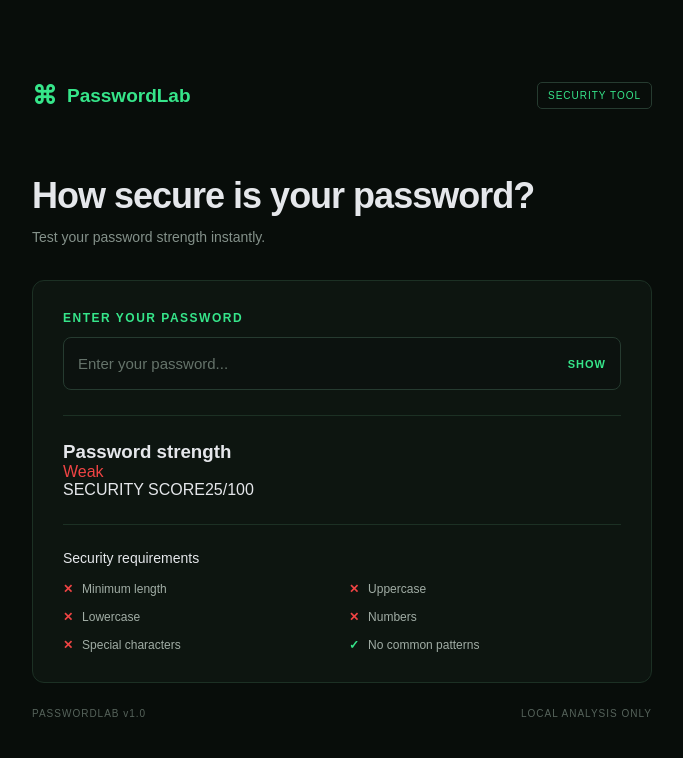
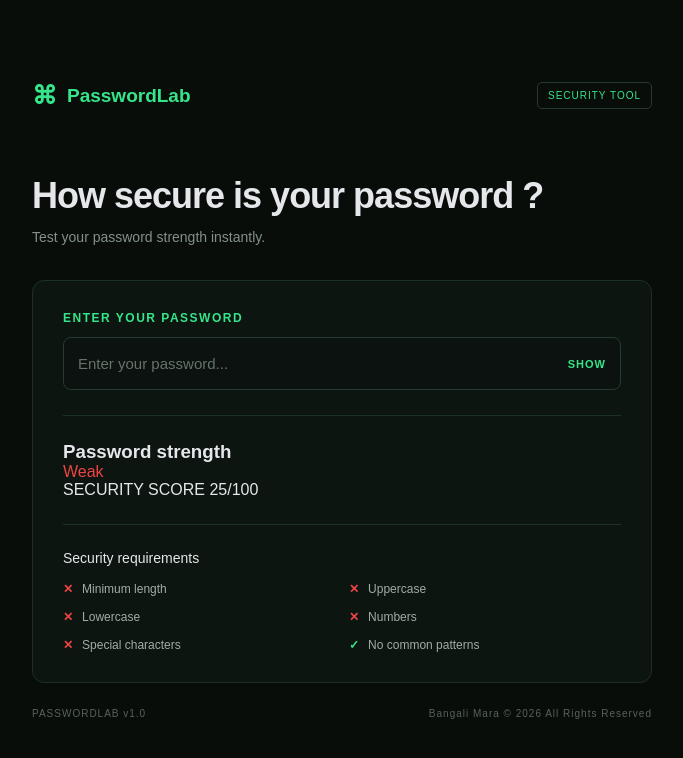
Before and after one commit to SniperKingDev/passwordlab, a React (Vite) app: page / in a window 1280 px wide. Shown: the top 758 px of the page, without its empty margins (298-981 px from the left). Built offline with nearby package versions, Linux system fonts and the light colour scheme.

Commit message:
Modification du rendu de l'interface

```diff
--- a/src/App.jsx
+++ b/src/App.jsx
@@ -30,7 +30,7 @@ function App() {
         </header>
 
         <section className="hero">
-          <h1>How secure is your password?</h1>
+          <h1>How secure is your password ?</h1>
           <p>Test your password strength instantly.</p>
         </section>
 
@@ -58,7 +58,7 @@ function App() {
 
         <footer className="footer">
           <span> PASSWORDLAB v1.0</span>
-          <span>LOCAL ANALYSIS ONLY</span>
+          <span>Bangali Mara © 2026 All Rights Reserved</span>
         </footer>
 
       </div>
--- a/src/components/StrengthMeter.jsx
+++ b/src/components/StrengthMeter.jsx
@@ -30,7 +30,7 @@ const StrengthMeter = ({ score, strength }) => {
       {/* Score de sécurité */}
       <div className="strength-footer">
         <span>SECURITY SCORE</span>
-        <span>{score}/100</span>
+        <span> {score}/100</span>
       </div>
 
     </div>
```
